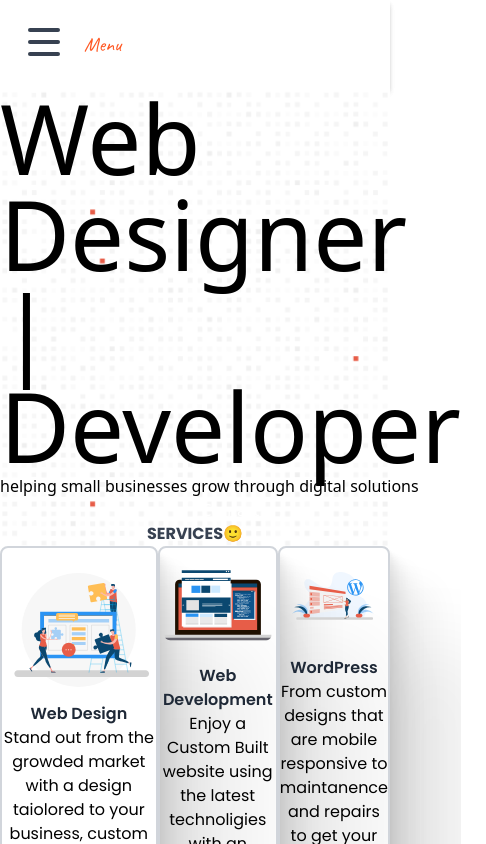
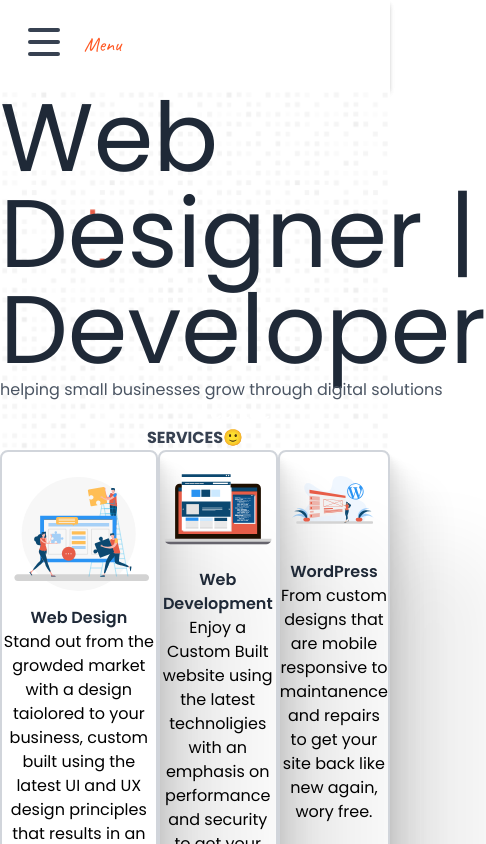
Before and after one commit to skystanoyevitch/sky-portfolio, a React (Create React App) app: page / in a window 390 px wide. Shown: the top 844 px of the page, 486 px wide, since content can reach past the window. Built offline with nearby package versions, Linux system fonts and the light colour scheme.

Commit message:
style updates

```diff
--- a/src/Pages/Home/Components/Hero.jsx
+++ b/src/Pages/Home/Components/Hero.jsx
@@ -15,12 +15,12 @@ function Hero() {
 			<div className="lg:h-4/6">
 				<div className="container mx-auto flex h-full">
 					<div className="flex flex-col flex-1 justify-center">
-						<h1 className="text-8xl">Web Designer | Developer</h1>
-						<p className="lg:pt-8 lg:pb-4 lg:text-xl">
+						<h1 className="text-8xl font-poppins text-gray-800">Web Designer | Developer</h1>
+						<p className="lg:pt-8 lg:pb-8 lg:text-xl font-poppins text-gray-600">
 							helping small businesses grow through digital
 							solutions
 						</p>
-						<button className="rounded-lg bg-[#e75d48] lg:w-1/6 lg:p-2 text-white">
+						<button className="rounded-lg bg-[#e75d48] lg:w-1/6 lg:p-2 text-white font-poppins font-semibold">
 							Contact
 						</button>
 					</div>
```
